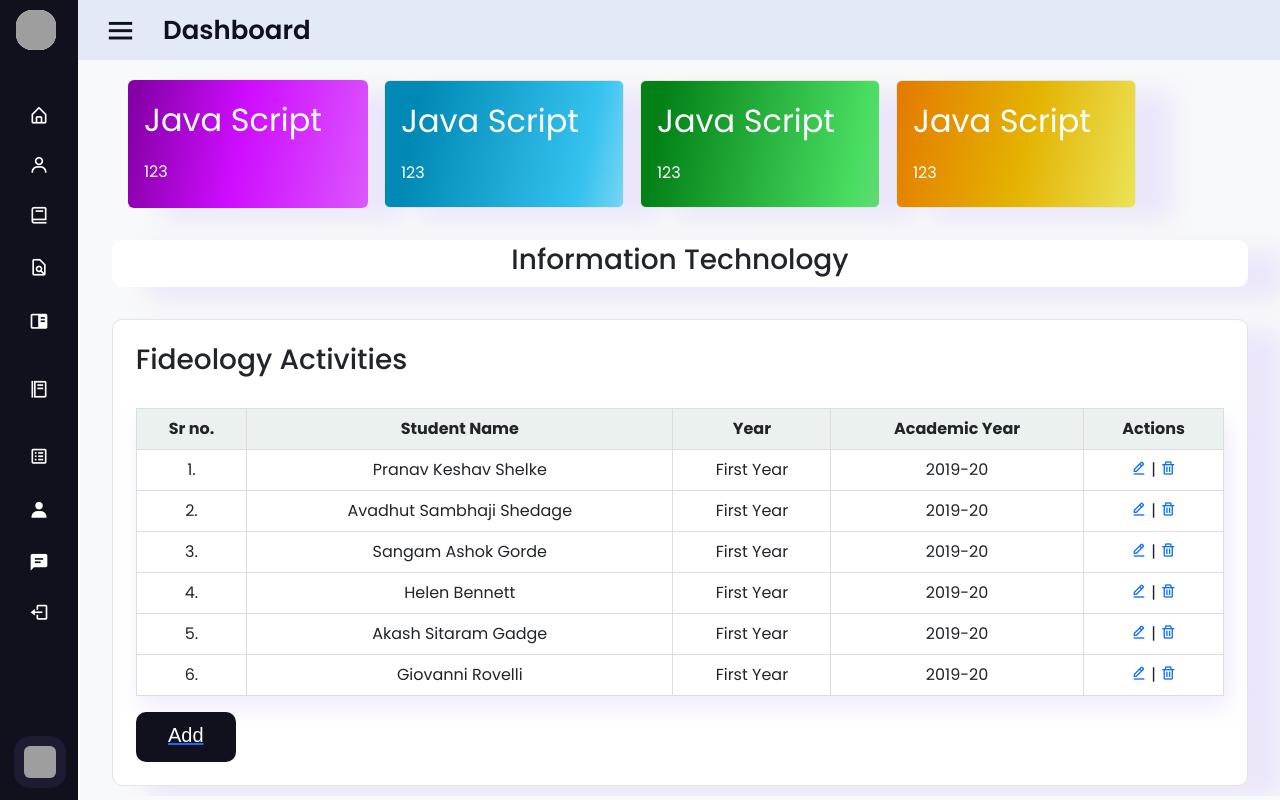
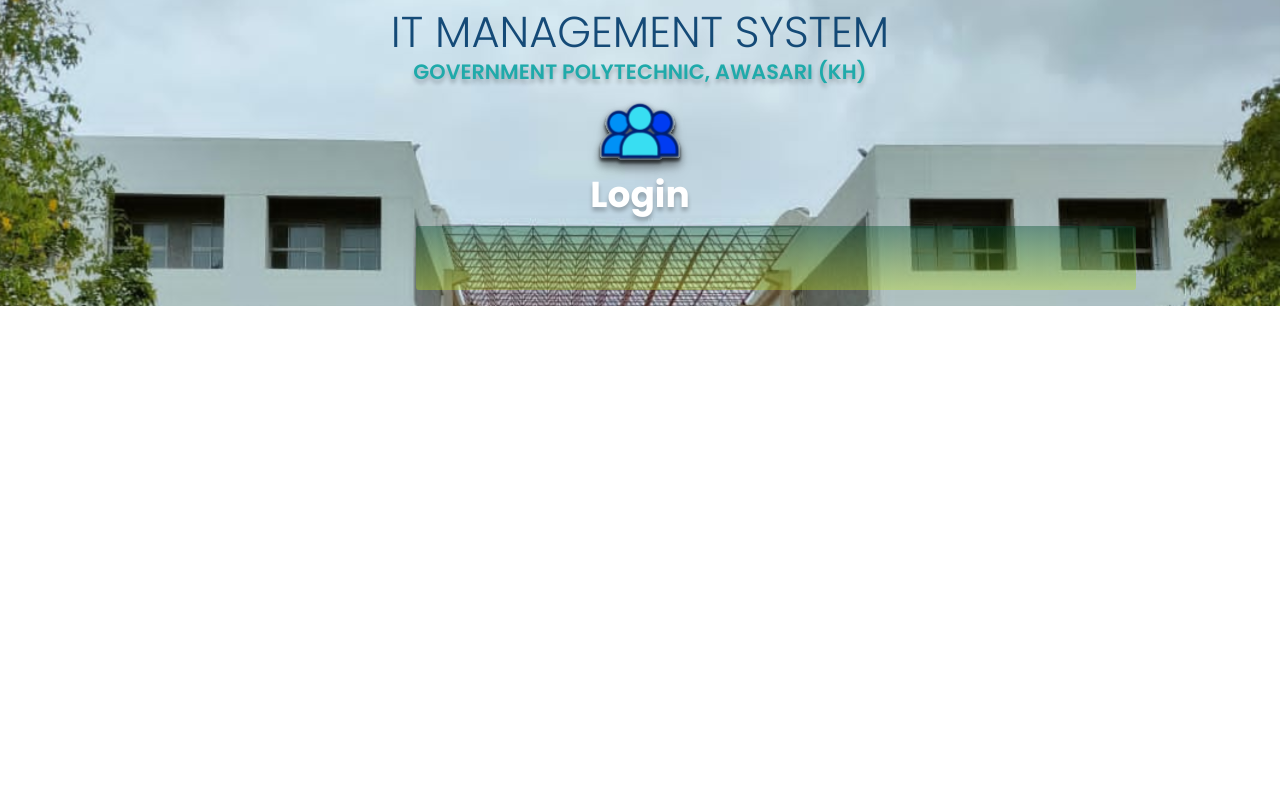
Before and after one commit to PranavShelke4/IT, a React (Create React App) app: page / in a window 1280 px wide. Shown: the top 800 px of the page. Built offline with nearby package versions, Linux system fonts and the light colour scheme; grey boxes are pictures that could not be loaded.

Commit message:
login page done

```diff
--- a/src/App.js
+++ b/src/App.js
@@ -1,13 +1,13 @@
 import React from 'react';
 import './App.css';
-import Dashbord from './pages/SubjectTeacherPages/Dashbord';
-// import Fideology from './pages/SubjectTeacherPages/FideologyForm';
+//import Dashbord from './pages/SubjectTeacherPages/Dashbord';
+import LoginPages from './pages/LoginPage/LoginPage';
 
 function App() {
   return (
     <>
-    <Dashbord />
-
+    <LoginPages />
+    {/* <Dashbord />   */}
     </>
   );
 }
--- a/src/components/SubjectTeacher/subNavbar.js
+++ b/src/components/SubjectTeacher/subNavbar.js
@@ -1,6 +1,3 @@
-/* eslint-disable jsx-a11y/anchor-is-valid */
-/* eslint-disable jsx-a11y/alt-text */
-
 import React from "react";
 import "./subNavbar.css";
 import {Link} from 'react-router-dom';
@@ -26,7 +23,7 @@ function subNavbar() {
     <div>
       <div class="sidebar close">
         <div class="logo-details">
-          <img
+          <img alt=""
             class="gpa_logo"
             src="https://www.gpawasari.ac.in/Images/logo.PNG"
           />
@@ -34,13 +31,13 @@ function subNavbar() {
         </div>
         <ul class="nav-links">
           <li>
-            <Link to="">
+            <Link to="/">
               <i class="bx bx-home-alt"></i>
               <span class="link_name">Dashboard</span>
             </Link>
             <ul class="sub-menu blank">
               <li>
-                <Link class="link_name" to="">
+                <Link class="link_name" to="/">
                   Dashboard
                 </Link>
               </li>
@@ -208,7 +205,7 @@ function subNavbar() {
           <li>
             <div class="profile-details">
               <div class="profile-content">
-                <img src="https://www.gpawasari.ac.in/Images/ithod.PNG" />
+                <img alt="" src="https://www.gpawasari.ac.in/Images/ithod.PNG" />
               </div>
               <div class="name-job">
                 <div class="profile_name">Dr. D.N. Rewadkar</div>
@@ -221,7 +218,7 @@ function subNavbar() {
       <div class="home-section">
         <div class="home-content">
           <i class="bx bx-menu" onClick={eventHandle}></i>
-          <span class="text">Dashboard</span>
+          <span class="text">Subject Teacher Dashboard</span>
           <br />
         </div>
       </div>
--- /dev/null
+++ b/src/pages/LoginPage/LoginPage.css
@@ -0,0 +1,74 @@
+.LoginPage {
+  background-image: url("../../assets/img/Login.svg");
+  background-size: cover;
+  background-repeat: no-repeat;
+  text-align: center;
+  padding: 1rem;
+}
+.IT-MS {
+  font-family: Poppins;
+  font-style: normal;
+  font-weight: 275;
+  font-size: 2.7rem;
+  line-height: 2rem;
+
+  color: rgba(0, 58, 106, 0.9);
+}
+.GPA {
+  font-family: Poppins;
+  font-style: normal;
+  font-weight: 600;
+  font-size: 1.3rem;
+  line-height: 2rem;
+  text-shadow: 0px 4px 4px rgba(0, 0, 0, 0.25);
+
+  color: rgba(31, 170, 170, 1);
+}
+
+.login-icon {
+  filter: drop-shadow(0px 4px 4px rgba(0, 0, 0, 0.25))
+    drop-shadow(0px 4px 4px rgba(0, 0, 0, 0.25))
+    drop-shadow(0px 4px 4px rgba(0, 0, 0, 0.25));
+  width: 6.5rem;
+  height: 7rem;
+  margin-top: -20px;
+}
+
+.log {
+  font-family: Poppins;
+  font-style: normal;
+  font-weight: 800;
+  font-size: 36px;
+  line-height: 14px;
+  padding-bottom: 1rem;
+
+  color: #ffffff;
+  text-shadow: 0px 4px 4px rgba(0, 0, 0, 0.25);
+}
+
+.tabsss {
+  /* width: auto; */
+  max-width: 45rem;
+  height: auto;
+  padding: 2rem;
+  background: linear-gradient(
+    180deg,
+    rgba(1, 75, 44, 0.4) 0%,
+    rgba(184, 224, 22, 0.344) 100%
+  );
+  border-radius: 3px;
+  text-align: center;
+  margin-left: 25rem;
+}
+
+@media only screen and (max-width: 600px) {
+  .IT-MS,
+  .GPA {
+    color: whitesmoke;
+    line-height: normal;
+    text-shadow: 0px 4px 4px rgba(0, 0, 0, 0.25);
+  }
+  .tabsss {
+    margin-left: 0px;
+  }
+}
--- /dev/null
+++ b/src/pages/LoginPage/LoginPage.js
@@ -0,0 +1,19 @@
+import React from 'react'
+import "./LoginPage.css"
+import loginIcon from "../../assets/icon/login-icon.svg"
+
+function LoginPage() {
+  return (
+    <div className='LoginPage'>
+        <h3 className='IT-MS'>IT MANAGEMENT SYSTEM</h3>
+        <h5 className='GPA'>GOVERNMENT POLYTECHNIC, AWASARI (KH)</h5>
+        <img className='login-icon' src={loginIcon} alt='' />
+        <h4 className='log'>Login</h4>
+        <div className='tabsss'>
+
+        </div>
+    </div>
+  )
+}
+
+export default LoginPage
```
Also changed, not shown: src/components/ClassTeacher/classTeacherNavbar.js (added, +10 -0 lines), src/assets/icon/login-icon.svg (added), src/assets/img/Login.svg (added), src/components/ClassTeacher/classTeacherNavbar.css (added), src/components/Login/Class-Teacher-Login/CT-Login-Form.css (added), src/components/Login/Class-Teacher-Login/CT-Login-Form.js (added), src/components/Login/HOD-Login/HOD-Login-Form.css (added), src/components/Login/HOD-Login/HOD-Login-Form.js (added), src/components/Login/Subject-Teacher-Login/ST-Login-Form.css (added), src/components/Login/Subject-Teacher-Login/ST-Login-Form.js (added).
